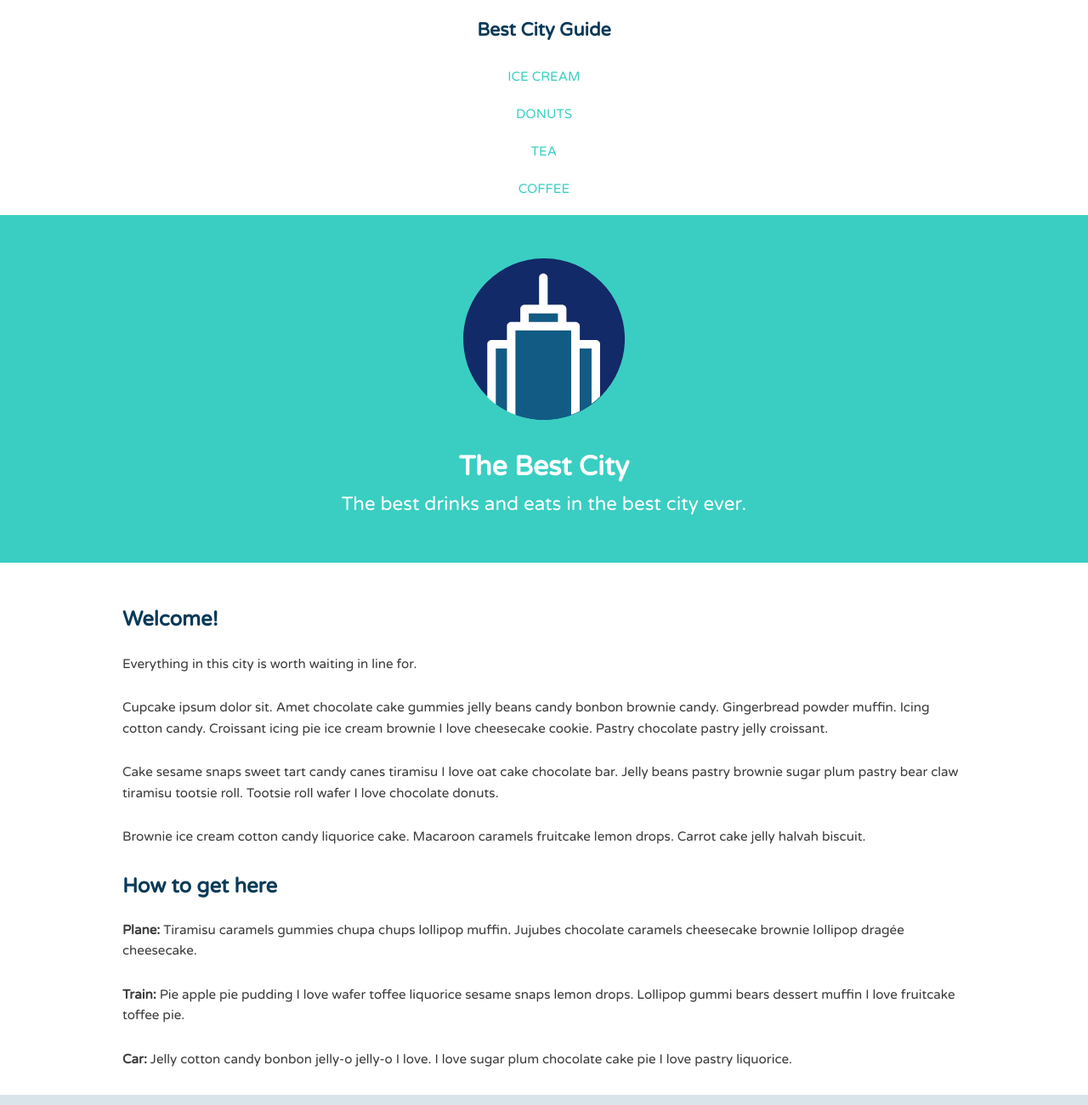
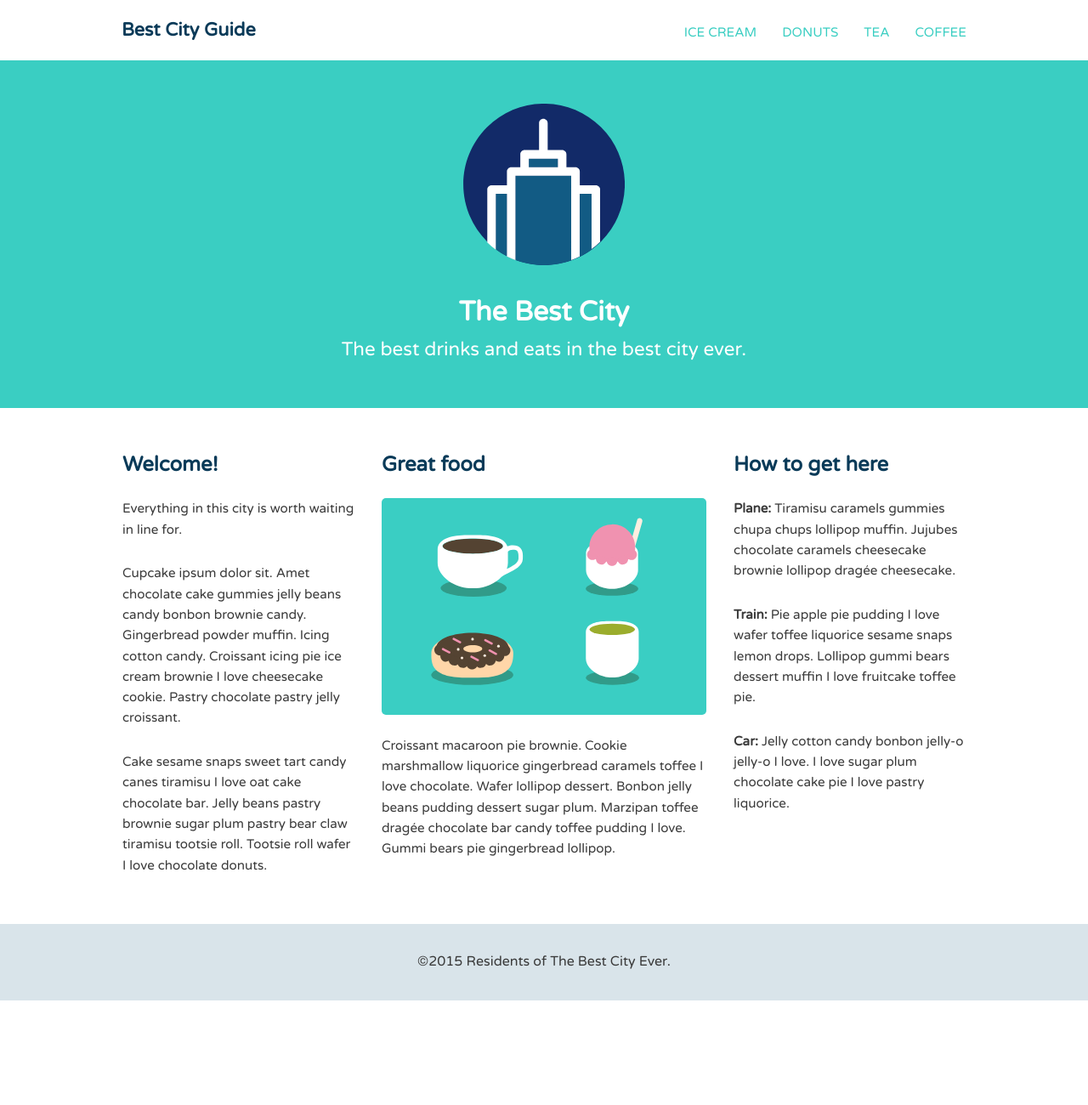
Before and after one commit to NickRiddell/css_play, a plain HTML site: page flexbox_site/index.html in a window 1280 px wide. Shown: the top 1300 px of the page at 85% size. After the commit the page ends 1177 px from the top, so only its background shows below. Drawn offline with Linux system fonts and the light colour scheme.

Commit message:
mobile first column manipulation in media queries

```diff
--- a/flexbox_site/css/flexbox.css
+++ b/flexbox_site/css/flexbox.css
@@ -4,10 +4,44 @@
 
 @media (min-width: 769px) {
 
+    .main-header,
+    .main-nav,
+    .row {
+        display: flex;
+    }
 
+    .main-header {
+        flex-direction: column;
+        align-items: center;
+    }
+
+    .col {
+        flex: 1 50%;
+    }
+
+    .row {
+        flex-wrap: wrap;
+    }
+
+    .secondary {
+        order: -1;
+    }
 
 }
 
 @media (min-width: 1025px) {
 
+    .main-header {
+        flex-direction: row;
+        justify-content: space-between;
+    }
+
+    .col {
+        flex-basis: 0;
+    }
+
+    .primary {
+        flex-grow: 1.4;
+    }
+
 }
--- a/flexbox_site/index.html
+++ b/flexbox_site/index.html
@@ -27,19 +27,24 @@
 
 	<div class="row">
 		<div class="primary col">
+			<h2>Great food</h2>
+			<img class="feat-img" src="img/treats.svg" alt="Drinks and eats">
+			<p>Croissant macaroon pie brownie. Cookie marshmallow liquorice gingerbread caramels toffee I love chocolate. Wafer lollipop dessert. Bonbon jelly beans pudding dessert sugar plum. Marzipan toffee drag&#233;e chocolate bar candy toffee pudding I love. Gummi bears pie gingerbread lollipop.</p>
+		</div><!--/.primary-->
+
+		<div class="secondary col">
 			<h2>Welcome!</h2>
 			<p>Everything in this city is worth waiting in line for.</p>
 			<p>Cupcake ipsum dolor sit. Amet chocolate cake gummies jelly beans candy bonbon brownie candy. Gingerbread powder muffin. Icing cotton candy. Croissant icing pie ice cream brownie I love cheesecake cookie. Pastry chocolate pastry jelly croissant.</p>
 			<p>Cake sesame snaps sweet tart candy canes tiramisu I love oat cake chocolate bar. Jelly beans pastry brownie sugar plum pastry bear claw tiramisu tootsie roll. Tootsie roll wafer I love chocolate donuts.</p>
-			<p>Brownie ice cream cotton candy liquorice cake. Macaroon caramels fruitcake lemon drops. Carrot cake jelly halvah biscuit. </p>
-		</div><!--/.primary-->
+		</div><!--/.secondary-->
 
-		<div class="secondary col">
+		<div class="tertiary col">
 			<h2>How to get here</h2>
 			<p><strong>Plane: </strong>Tiramisu caramels gummies chupa chups lollipop muffin. Jujubes chocolate caramels cheesecake brownie lollipop drag&#233;e cheesecake.</p>
 			<p><strong>Train: </strong>Pie apple pie pudding I love wafer toffee liquorice sesame snaps lemon drops. Lollipop gummi bears dessert muffin I love fruitcake toffee pie.</p>
 			<p><strong>Car: </strong>Jelly cotton candy bonbon jelly-o jelly-o I love. I love sugar plum chocolate cake pie I love pastry liquorice.</p>
-		</div><!--/.secondary-->
+		</div><!--/.tertiary-->
 	</div>
 
 	<footer class="main-footer">
```
